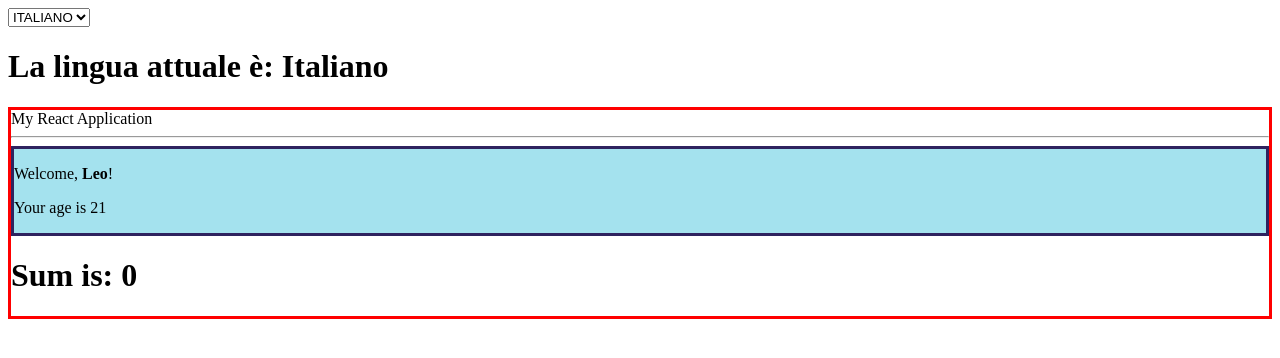
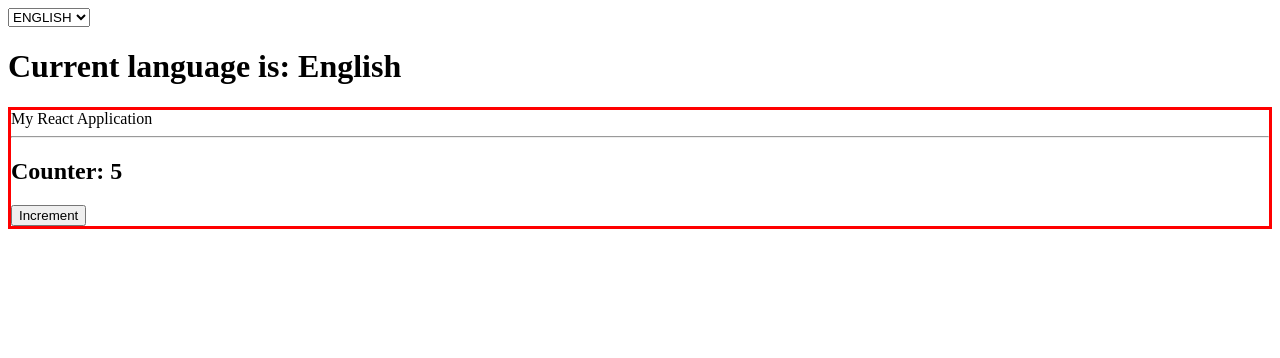
Before and after one commit to EnzoSt/react-exercises, a React (Create React App) app: page / in a window 1280 px wide. Shown: the top 358 px of the page. Built offline with nearby package versions, Linux system fonts and the light colour scheme.

Commit message:
useState-01

```diff
--- a/src/App.js
+++ b/src/App.js
@@ -12,10 +12,11 @@ import { Container } from "./Container";
 import { LanguageContext } from "./LanguageContext";
 import { DisplayLanguage } from "./DisplayLanguage";
 import { Sum } from "./Sum";
+import { CounterUseState } from "./CounterUseState";
 
 export class App extends React.Component {
   state ={
-     language: "it"
+     language: "en"
   }
 
   handleLanguageChange = (event) => {
@@ -37,9 +38,10 @@ export class App extends React.Component {
         <Container title="My React Application">
           {/* <Counter initialValue={0} incrementBy={1} /> */}
           {/* <Hello /> */}
-          <Welcome name="Leo"  age={21}/>
+          {/* <Welcome name="Leo"  age={21}/> */}
           {/* <Sum numbers={[5, 10, 3, 2]} /> */}
-          <Sum />
+          {/* <Sum /> */}
+          <CounterUseState initialCount={5} />
           {/* <InteractiveWelcome /> */}
           {/* <ClickCounter /> */}
           {/* <ClickTracker /> */}
--- a/src/Counter.js
+++ b/src/Counter.js
@@ -5,9 +5,6 @@ export class Counter extends React.Component {
   state = {
     count: this.props.initialValue,
   };
-
-  // (ANSWER) component-lifecycle-01:
-  // If we use the method componentDidMount, the constructor is not required.
 
   componentDidMount() {
     setInterval(() => {
@@ -21,3 +18,6 @@ export class Counter extends React.Component {
     return <CounterDisplay count={this.state.count} />;
   }
 }
+
+// (ANSWER) component-lifecycle-01:
+  // If we use the method componentDidMount, the constructor is not required.
--- /dev/null
+++ b/src/CounterUseState.js
@@ -0,0 +1,17 @@
+import { useState } from "react"
+
+export function CounterUseState({ initialCount = 0 }) {
+   const [counter, setCounter] = useState(initialCount)
+
+    function handleCounterIncrement() {
+        setCounter(c => c + 1)
+    }
+
+    return (
+        <div>
+            <h2> Counter: {counter}</h2>
+            <button onClick={handleCounterIncrement}>Increment</button>
+        </div>
+    )
+
+}
```
